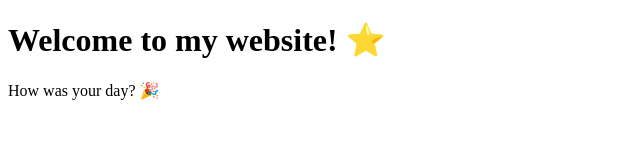
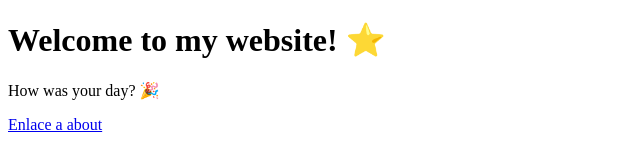
Before and after one commit to IESAbastos-JT/portfolio, a plain HTML site: page index.html in a window 1280 px wide. Shown: the whole page, without its empty margins (0-640 px from the left). Drawn offline with Linux system fonts and the light colour scheme.

Commit message:
Update index.html

```diff
--- a/index.html
+++ b/index.html
@@ -6,5 +6,6 @@
    <body>
       <h1>Welcome to my website! ⭐️</h1>
       <p>How was your day? 🎉</p>
+      <a href="./about.html">Enlace a about</a>
    </body>
 </html>
```
